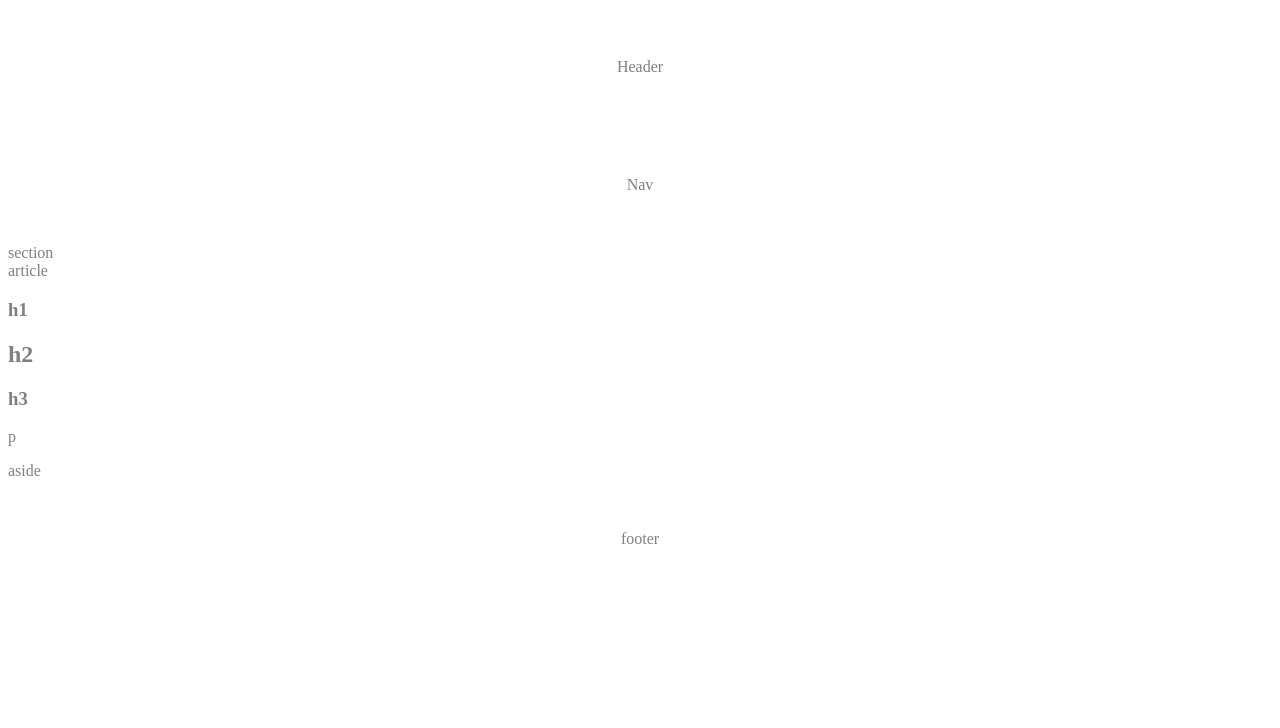
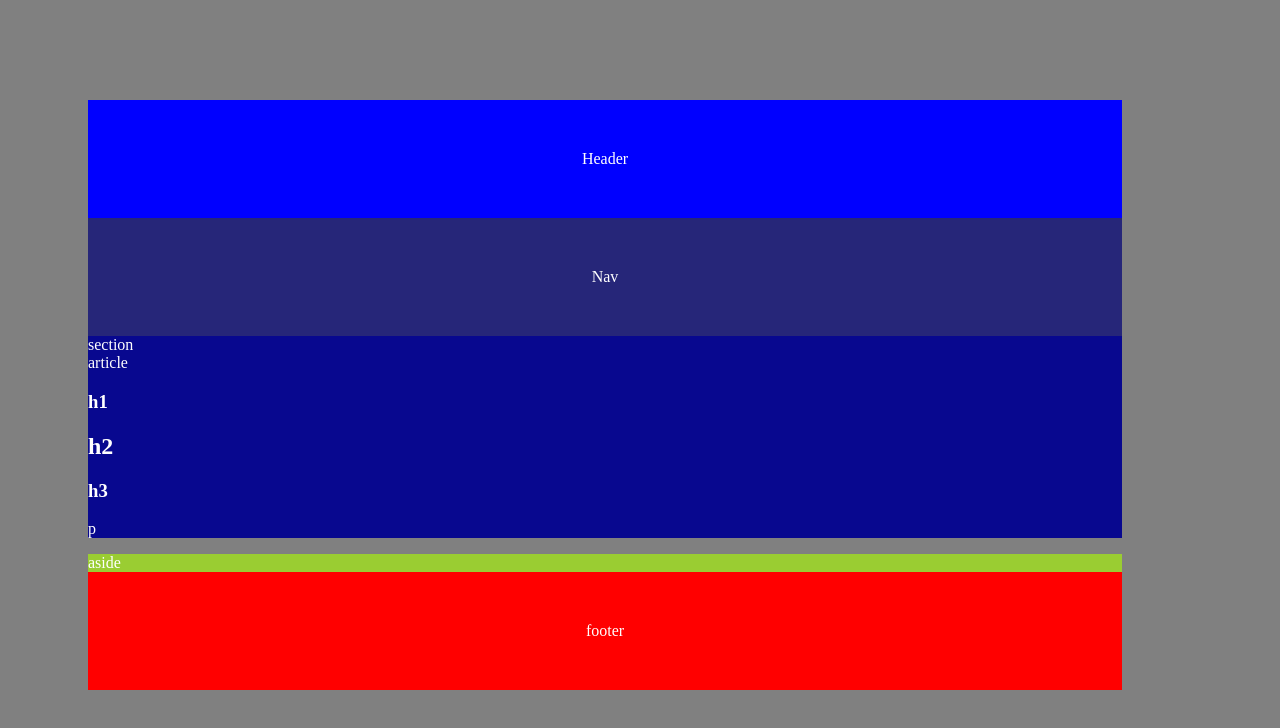
Before and after one commit to Surgeali/Basic-Portfolio, a plain HTML site: page All-Coding-Work/SurgeEasier.html in a window 1280 px wide. Drawn offline with Linux system fonts and the light colour scheme.

Commit message:
cleaned up file

```diff
--- a/All-Coding-Work/SurgeHw1.css
+++ b/All-Coding-Work/SurgeHw1.css
@@ -1,26 +1,36 @@
+body {
+    background-color: gray;
+    color: white;
+}
 .Header {
-    color: gray;
+    background-color: blue;
     text-align: center;
     padding: 50px;
 }
 .nav {
-    color: gray;
+    background-color: rgb(38, 38, 121);
     text-align: center;
     padding: 50px;
 
 }
 .section {
-    color: gray;
+    background-color: rgb(8, 8, 143);
 }
 .article {
 
 }
 .aside {
-    color: gray;
+    background-color: yellowgreen;
 }
 .footer {
-    color: gray;
+    background-color: red;
     padding: 50px;
     text-align: center;
 
 }
+.wrapper {
+    margin-top: 100px;
+  margin-bottom: 100px;
+  margin-right: 150px;
+  margin-left: 80px;
+}
```
Also changed, not shown: All-Coding-Work/wordguessindex.html (added, +27 -0 lines), index.html (deleted, +0 -12 lines), assets/images/mypic.jpg (deleted), contact.html (deleted), portfolio.html (deleted), 3 other files.
